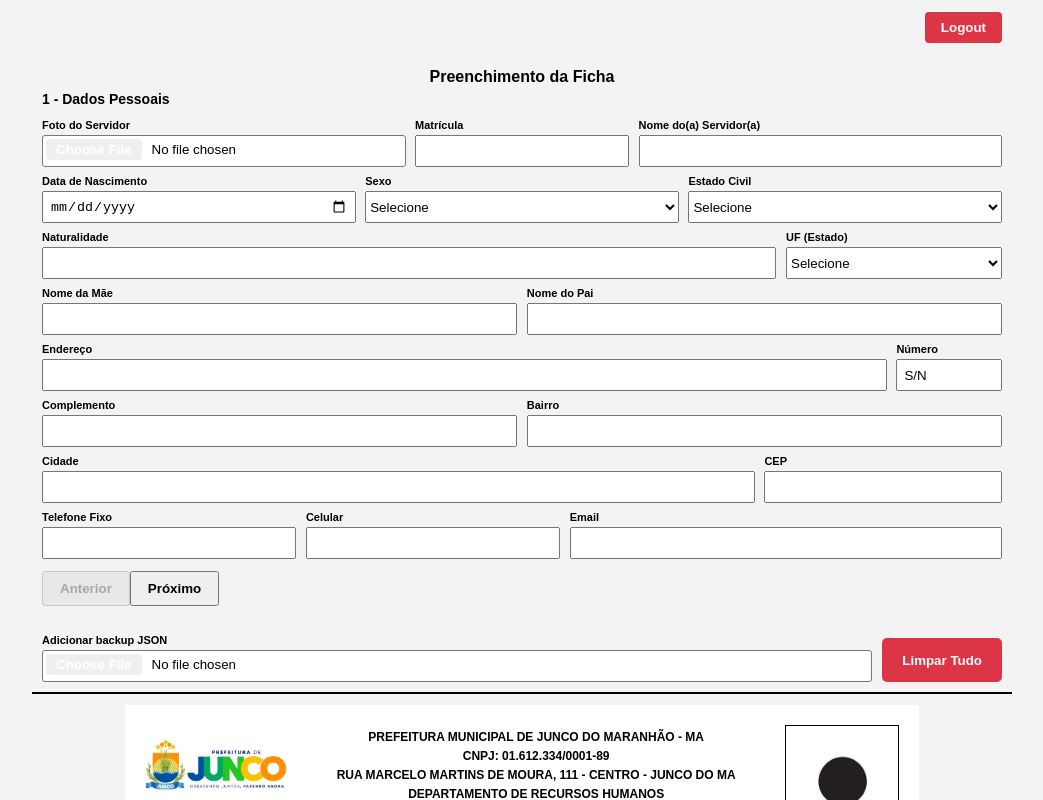
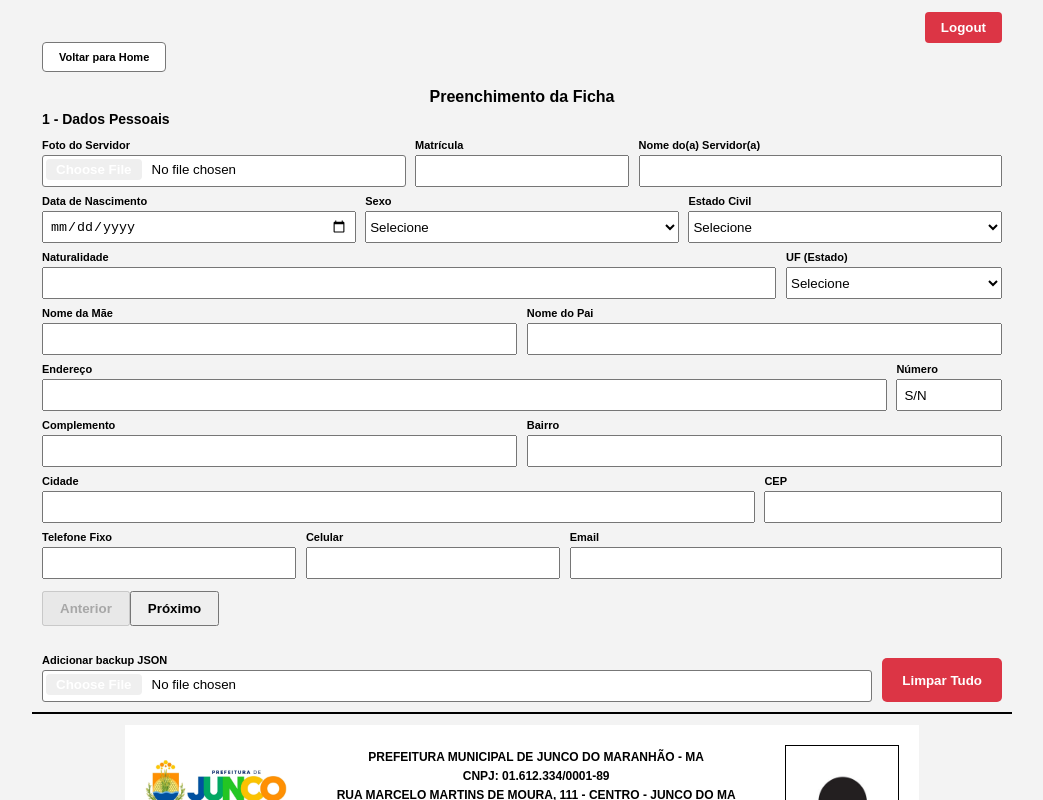
Before and after one commit to Alpha19i/sysficha, a Next.js app: page /ficha/add in a window 1280 px wide. Shown: the top 800 px of the page, without its empty margins (118-1161 px from the left). Built offline with nearby package versions, Linux system fonts and the light colour scheme.

Commit message:
fix(ficha): clear shared state and add home button on create page

```diff
--- a/app/ficha/add/page.tsx
+++ b/app/ficha/add/page.tsx
@@ -3,6 +3,7 @@ import LegacyHtmlSection from "@/app/components/legacy-html-section";
 import LogoutButton from "@/app/components/logout-button";
 import { getLegacyPdfSections } from "@/app/lib/legacy-index-parser";
 import { FichaProvider } from "@/app/ficha/state/ficha-store";
+import Link from "next/link";
 
 export default function AddFicha() {
   const pdfSections: string[] = getLegacyPdfSections();
@@ -11,6 +12,11 @@ export default function AddFicha() {
     <FichaProvider>
       <main>
         <LogoutButton />
+        <div style={{ maxWidth: 980, margin: "8px auto 0", padding: "0 10px" }}>
+          <Link href="/" className="btn" style={{ textDecoration: "none", color: "#000" }}>
+            Voltar para Home
+          </Link>
+        </div>
         <FormSection />
 
         <div id="pagina-pdf">
--- a/app/ficha/state/ficha-store.tsx
+++ b/app/ficha/state/ficha-store.tsx
@@ -1,5 +1,6 @@
 "use client";
 import React, { createContext, useContext, useState } from "react";
+import { fichaState } from "./fichaState";
 
 type FichaData = Record<string, string>;
 
@@ -36,6 +37,8 @@ export function FichaProvider({ children }: { children: React.ReactNode }) {
   function clear() {
     setData({});
     setIndice(0);
+    fichaState.values = {};
+    fichaState.indice = 0;
   }
 
   return (
```
